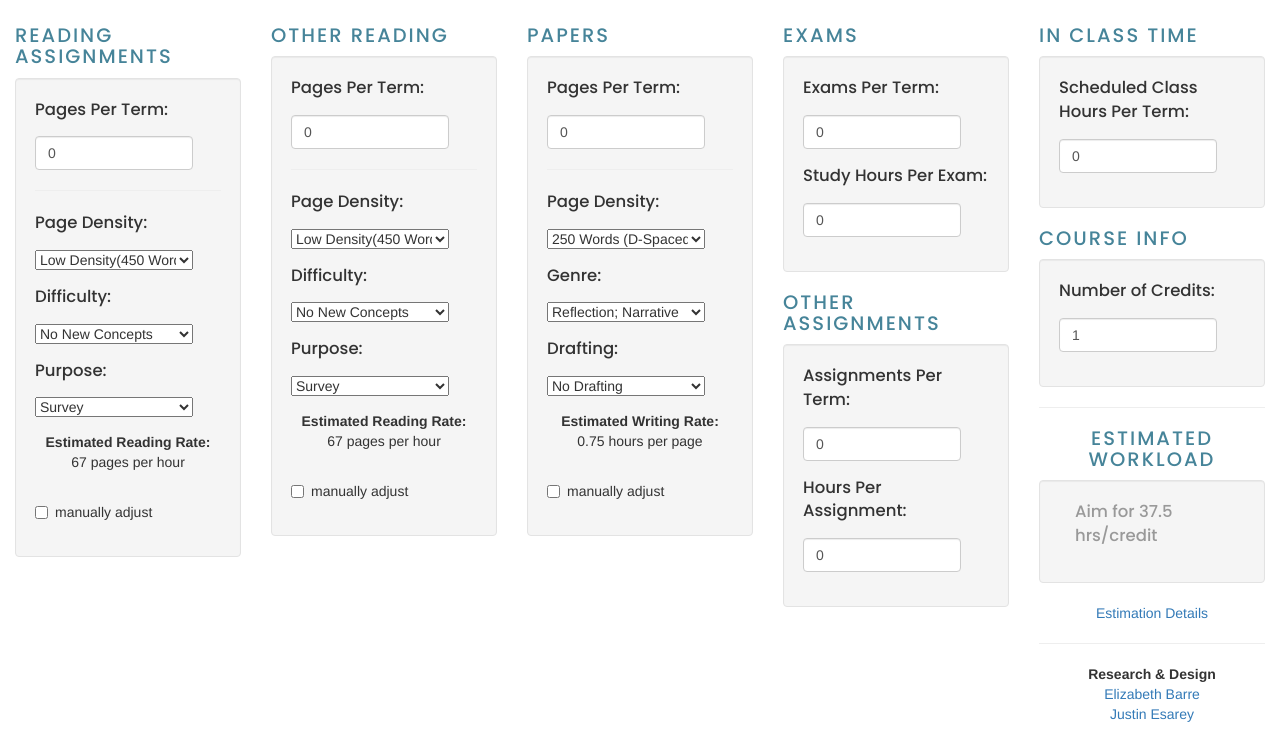
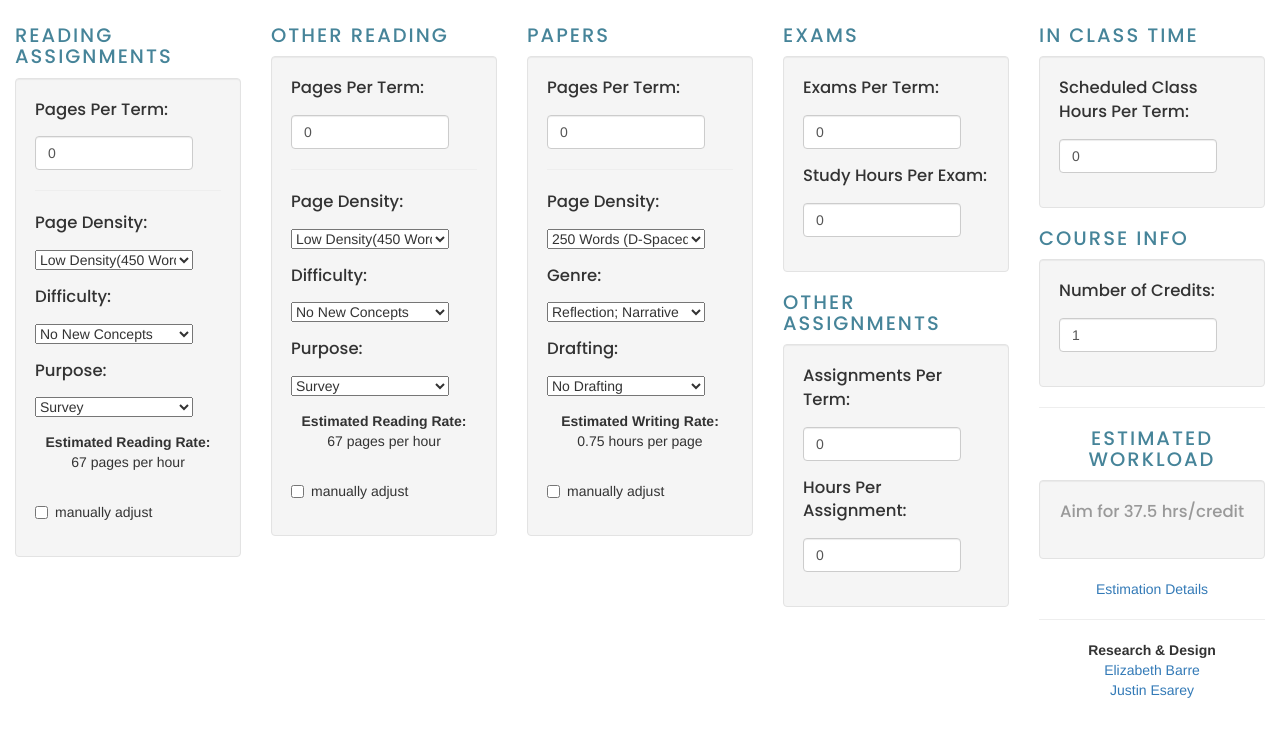
Before and after one commit to jacobgosnell/ccbcworkload, a plain HTML site: page index.html in a window 1280 px wide. Shown: the part 79-813 px from the top of the page. Drawn offline with nearby package versions, Linux system fonts and the light colour scheme.

Commit message:
fixed estimated workload p tag to be centered and respond to changes of screen size

```diff
--- a/index.html
+++ b/index.html
@@ -247,8 +247,8 @@
         </div>
         <hr/>
         <h4 align="center">ESTIMATED WORKLOAD</h4>
-        <div class="well">
-          <p class="control-label output-alignment">Aim for 37.5 hrs/credit</p>
+        <div class="well parent-alignment">
+          <p class="control-label child-alignment">Aim for 37.5 hrs/credit</p>
           <strong align="center">
             <div id="estimatedworkload" class="shiny-text-output"></div>
           </strong>
--- a/shared/bootstrap/css/updates.css
+++ b/shared/bootstrap/css/updates.css
@@ -43,7 +43,10 @@ label {
   margin-bottom: 15px;
 }
 
-#bootstrap-overrides .output-alignment {
-  margin-left: 16px;
+#bootstrap-overrides .parent-alignment {
+  text-align: center;
+}
+#bootstrap-overrides .child-alignment {
+  display: inline-block;
   color: #999999;
 }
```
